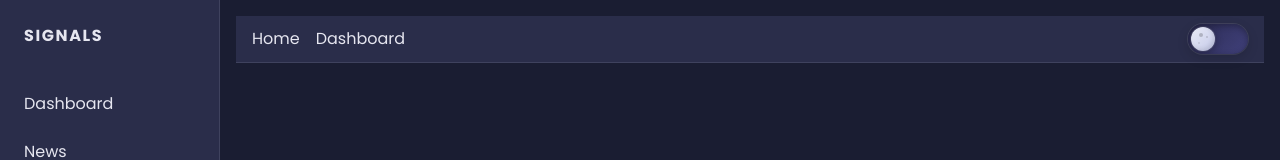
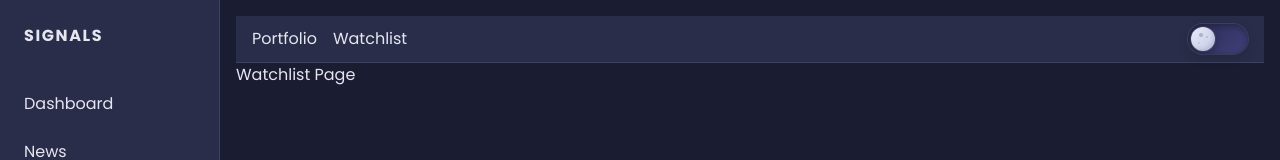
Before and after one commit to marazzo94-sudo/frontend-react, a React (Vite) app: page /watchlist in a window 1280 px wide. Shown: the top 160 px of the page. Built offline with nearby package versions, Linux system fonts and the light colour scheme.

Commit message:
Add watchlist route and navigation

```diff
--- a/src/App.jsx
+++ b/src/App.jsx
@@ -5,6 +5,7 @@ import News from './pages/News';
 import Market from './pages/Market';
 import Messages from './pages/Messages';
 import Portfolio from './pages/Portfolio';
+import Watchlist from './pages/Watchlist';
 import Settings from './pages/Settings';
 import { Sidebar, TopBar } from './components';
 import styles from './App.module.scss';
@@ -47,6 +48,7 @@ function App() {
             <Route path="/market" element={<Market />} />
             <Route path="/messages" element={<Messages />} />
             <Route path="/portfolio" element={<Portfolio />} />
+            <Route path="/watchlist" element={<Watchlist />} />
             <Route path="/settings" element={<Settings />} />
           </Routes>
         </div>
--- a/src/components/NavBar.jsx
+++ b/src/components/NavBar.jsx
@@ -4,8 +4,8 @@ import styles from './NavBar.module.scss';
 function NavBar() {
   return (
     <nav className={styles.nav}>
-      <Link className={styles.link} to="/">Home</Link>
-      <Link className={styles.link} to="/dashboard">Dashboard</Link>
+      <Link className={styles.link} to="/portfolio">Portfolio</Link>
+      <Link className={styles.link} to="/watchlist">Watchlist</Link>
     </nav>
   );
 }
--- a/src/components/layout/NavBar.jsx
+++ b/src/components/layout/NavBar.jsx
@@ -4,8 +4,8 @@ import styles from './NavBar.module.scss';
 function NavBar() {
   return (
     <nav className={styles.nav}>
-      <Link className={styles.link} to="/">Home</Link>
-      <Link className={styles.link} to="/dashboard">Dashboard</Link>
+      <Link className={styles.link} to="/portfolio">Portfolio</Link>
+      <Link className={styles.link} to="/watchlist">Watchlist</Link>
     </nav>
   );
 }
--- /dev/null
+++ b/src/pages/Watchlist.jsx
@@ -0,0 +1,7 @@
+import React from 'react';
+
+function Watchlist() {
+  return <div>Watchlist Page</div>;
+}
+
+export default Watchlist;
```
Also changed, not shown: 1 other file (tests, documents, lock files or other folders).
